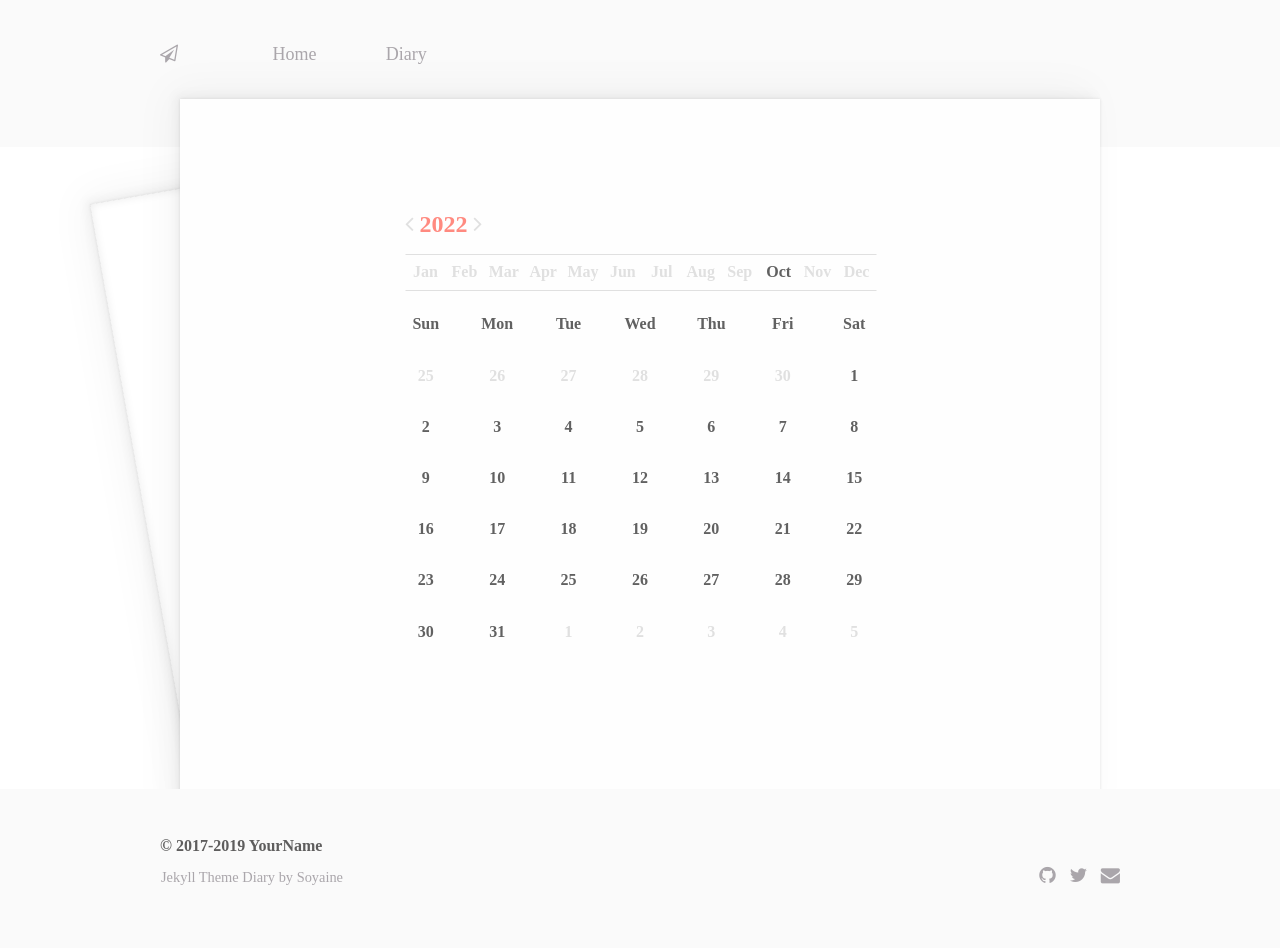
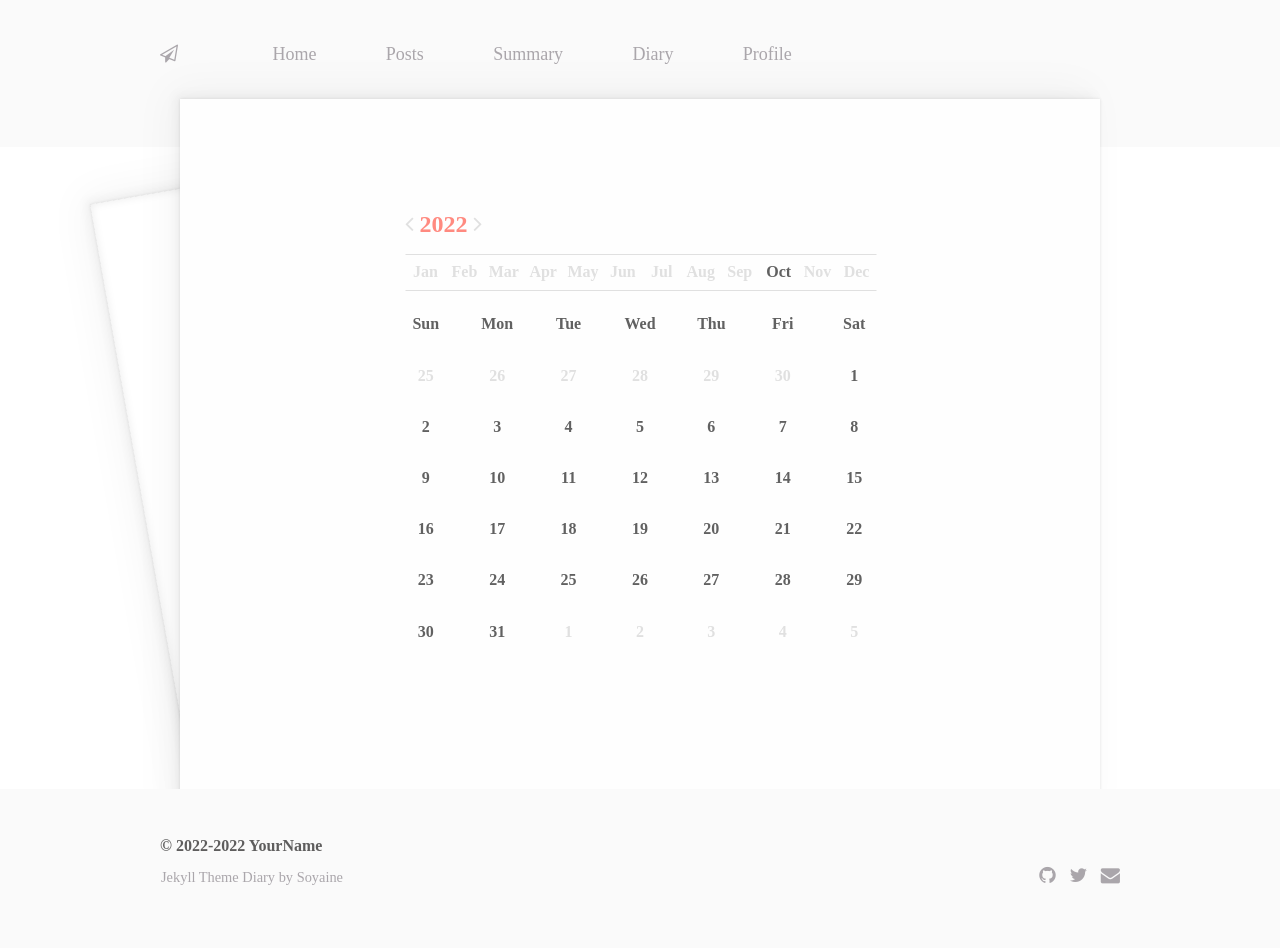
Before and after one commit to takeshun256/til-pages, a Jekyll site: the page built from index.html, in a window 1280 px wide. Built offline with Jekyll 4.4.1, drawn with Linux system fonts in a browser that asks for light colours.

Commit message:
Update _config.yml

```diff
--- a/_config.yml
+++ b/_config.yml
@@ -1,23 +1,27 @@
 name: YourName
 permalink: :year/:month/:day/:title
-baseurl: /jekyll-theme-diary
+baseurl: /til-pages
 
 # Your blog's start year and this year, showed in the footer left
 # start is optional
-start: 2017
-now: 2019
+start: 2022
+now: 2022
 
 # Social links showed in the footer
 # You just need modify the nickname of github and twitter
 link:
-  email : yourname@gmail.com
-  github : yourname
-  twitter : yourname
+#   email : yourname@gmail.com
+  github : takeshun256
+#   twitter : yourname
 
 # Links in the navigation, you can modify both link name and link url
 nav:
    Home: "/"
+   Posts: "/posts"
+   Summary: "/summary"
    Diary: "/diary"
+   Profile: "/profile"
+#    Products: "/products"
 
 
 markdown: kramdown
```
